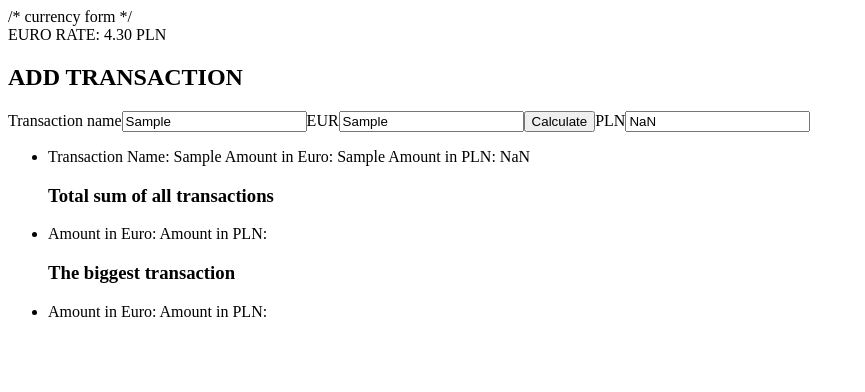
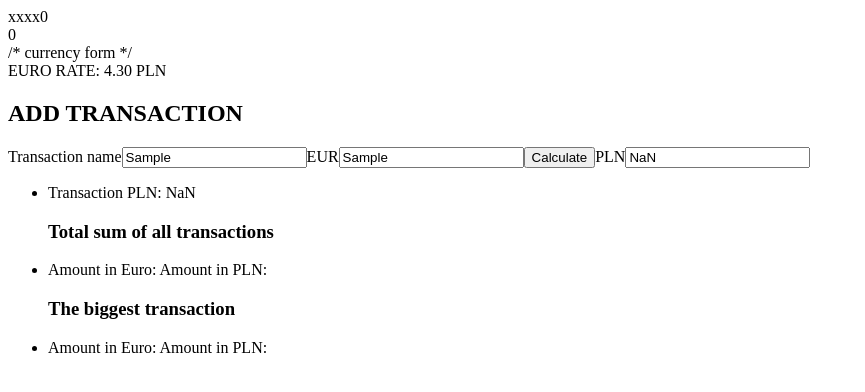
Before and after one commit to kmikinko/currency-exchange, a React app: page / in a window 1280 px wide. Both pictures are taken after typing "Sample", "Sample" into the empty fields and a click on the button "Calculate". Shown: the top 392 px of the page, without its empty margins (0-865 px from the left). Built offline with nearby package versions, Linux system fonts and the light colour scheme; no server answers.

Commit message:
eur & pln api

```diff
--- a/js/app.js
+++ b/js/App.js
@@ -7,8 +7,8 @@ import GetApi from "./GetApi";
 class CurrencyConverter extends Component {
     state = {
         transactionName: '',
-        euro: '',
-        pln: '',
+        eur: 0,
+        pln: 0,
         transactionList: []
     }
     handleChange = ( e ) => {
@@ -22,6 +22,18 @@ class CurrencyConverter extends Component {
                 } )
             }
         } );
+    }
+
+    setEuro = eur =>{
+        this.setState({
+            eur: eur
+        })
+    }
+
+    setPln = pln => {
+        this.setState({
+            pln: pln
+        })
     }
 
         handleSubmit = e => {
@@ -54,7 +66,7 @@ class CurrencyConverter extends Component {
                 /* fetch test section */
                 <>
                     <section>
-                        <GetApi/>
+                        <GetApi setPln={this.setPln} setEuro={this.setEuro}/>
                     </section>
                     /* currency form */
                     <section>
@@ -84,11 +96,7 @@ class CurrencyConverter extends Component {
                         <div>
                             <ul>
                                 {this.state.transactionList.map( ( element, index ) => <li key={index}>Transaction
-                                                                                                       Name: {element.name} Amount
-                                                                                                       in
-                                                                                                       Euro: {element.euro} Amount
-                                                                                                       in
-                                                                                                       PLN: {element.pln}</li> )}
+                                                                                                     PLN: {element.pln}</li> )}
                             </ul>
                         </div>
                     </section>
--- a/js/GetApi.js
+++ b/js/GetApi.js
@@ -1,35 +1,35 @@
 import React, {Component} from "react";
 
 class GetApi extends Component{
-    constructor() {
-        super();
+    constructor(props) {
+        super(props);
         this.state = {
-            currencies: []
+            currencies: [],
+            eur: 0,
+            pln: 0
         }
     }
 
     componentDidMount() {
-        fetch("https://api.exchangerate-api.com/v4/latest/EUR").then(r => r.json())
+        fetch("https://api.exchangerate-api.com/v4/latest/EUR" ).then(r => r.json())
             .then(data => {
-                // let currencies = data.results.map(currency => {
-                //     return <div>Euro rate</div>
-                // })
-                this.setState({currencies: data.results});
+                this.setState({eur: data.rates.PLN});
+                this.props.setPLN(data.rates.PLN);
             })
         fetch("https://api.exchangerate-api.com/v4/latest/PLN").then(r => r.json())
             .then(data => {
-                // let currencies = data.results.map(currency => {
-                //     return <div>Euro rate</div>
-                // })
-                this.setState({currencies: data.results});
+                this.setState({pln: data.rates.EUR});
+                this.props.setPLN(data.rates.EUR);
             })
+      }
 
-    }
 
 
     render() {
+
         return <>
-
+        <div>xxxx{this.state.eur}</div>
+            <div>{this.state.pln}</div>
         </>
     }
 }
--- a/webpack.config.js
+++ b/webpack.config.js
@@ -5,7 +5,7 @@ var Html = require('html-webpack-plugin');
 module.exports = {
   entry: [
     "whatwg-fetch",
-    "./js/app.js",
+    "./js/App.js",
   ],
   output: {
     filename: "js/out.js",
```
Also changed, not shown: js/ValidateForm.js (added).
